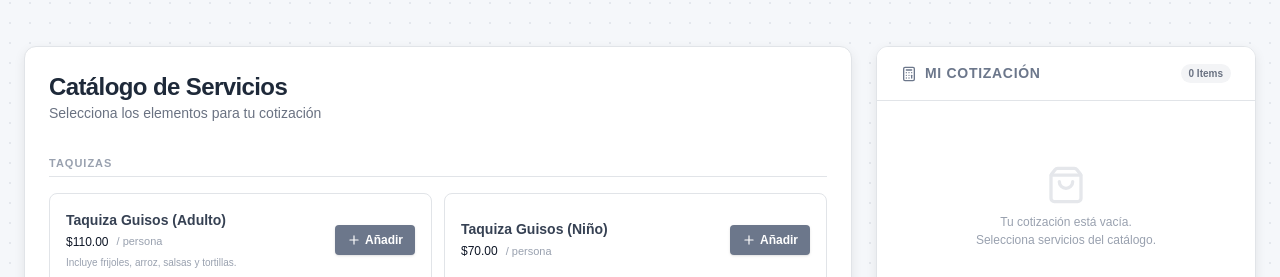
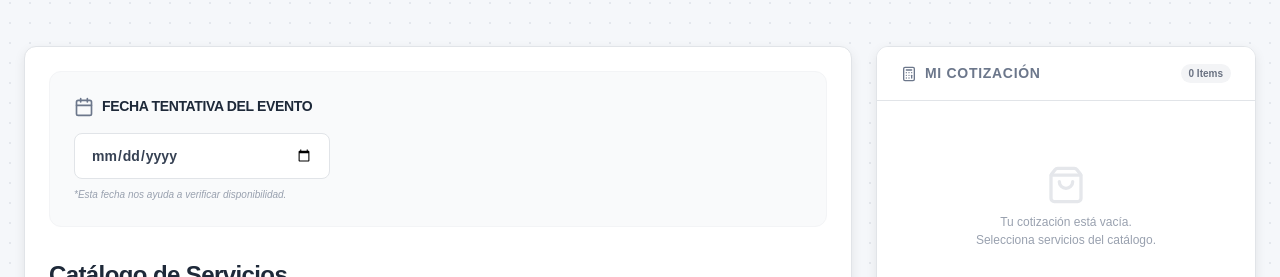
Before and after one commit to BrianRivera117/Cotizacion---Eventos-MEABE, a React (Vite) app: page / in a window 1280 px wide. Shown: the part 367-644 px from the top of the page. Built offline with nearby package versions, Linux system fonts and the light colour scheme.

Commit message:
Add files via upload

```diff
--- a/src/App.tsx
+++ b/src/App.tsx
@@ -25,6 +25,7 @@ export default function App() {
   const [quote, setQuote] = useState<QuoteItem[]>([]);
   const [isQuoteOpen, setIsQuoteOpen] = useState(false);
   const [includeISR, setIncludeISR] = useState(false);
+  const [eventDate, setEventDate] = useState("");
 
   const addToQuote = (service: Service) => {
     setQuote(prev => {
@@ -59,8 +60,12 @@ export default function App() {
   const handleWhatsAppRedirect = () => {
     const itemsMessage = quote.map(item => `- ${item.nombre}: ${item.cantidad} ${item.unidad_medida === 'persona' ? 'personas' : 'unidades'} ($${(item.precio_base * item.cantidad).toLocaleString('es-MX', { minimumFractionDigits: 2 })})`).join('%0A');
 
+    // Format date if exists
+    const formattedDate = eventDate ? eventDate.split('-').reverse().join('/') : 'Por definir';
+
     const message = `*Cotización Eventos MEABE*%0A%0A` +
       `Hola, me interesa una cotización para mi evento con los siguientes servicios:%0A%0A` +
+      `*Fecha tentativa de mi evento:* ${formattedDate}%0A%0A` +
       `${itemsMessage}%0A%0A` +
       `*Subtotal:* $${totals.subtotal.toLocaleString('es-MX', { minimumFractionDigits: 2 })}%0A` +
       (includeISR ? `*IVA (16%):* $${totals.isr.toLocaleString('es-MX', { minimumFractionDigits: 2 })}%0A` : '') +
@@ -149,6 +154,21 @@ export default function App() {
 
           {/* Services Section */}
           <main id="servicios" className="bg-white rounded-xl p-6 shadow-polish border border-border-meabe">
+            {/* Event Date Picker */}
+            <div className="mb-8 p-6 bg-gray-50 rounded-xl border border-gray-100">
+              <div className="flex items-center gap-2 mb-4">
+                <Calendar className="text-meabe" size={20} />
+                <h3 className="text-[14px] font-bold text-gray-800 uppercase tracking-tight">Fecha Tentativa del Evento</h3>
+              </div>
+              <input
+                type="date"
+                value={eventDate}
+                onChange={(e) => setEventDate(e.target.value)}
+                className="w-full md:w-64 bg-white border border-border-meabe rounded-lg px-4 py-3 text-sm font-bold text-gray-700 outline-none focus:ring-2 focus:ring-meabe/20 focus:border-meabe transition-all cursor-pointer"
+              />
+              <p className="text-[10px] text-gray-400 mt-2 italic">*Esta fecha nos ayuda a verificar disponibilidad.</p>
+            </div>
+
             <div className="mb-8">
               <h2 className="text-2xl font-bold text-gray-800 tracking-tight">Catálogo de Servicios</h2>
               <p className="text-sm text-gray-500">Selecciona los elementos para tu cotización</p>
```
